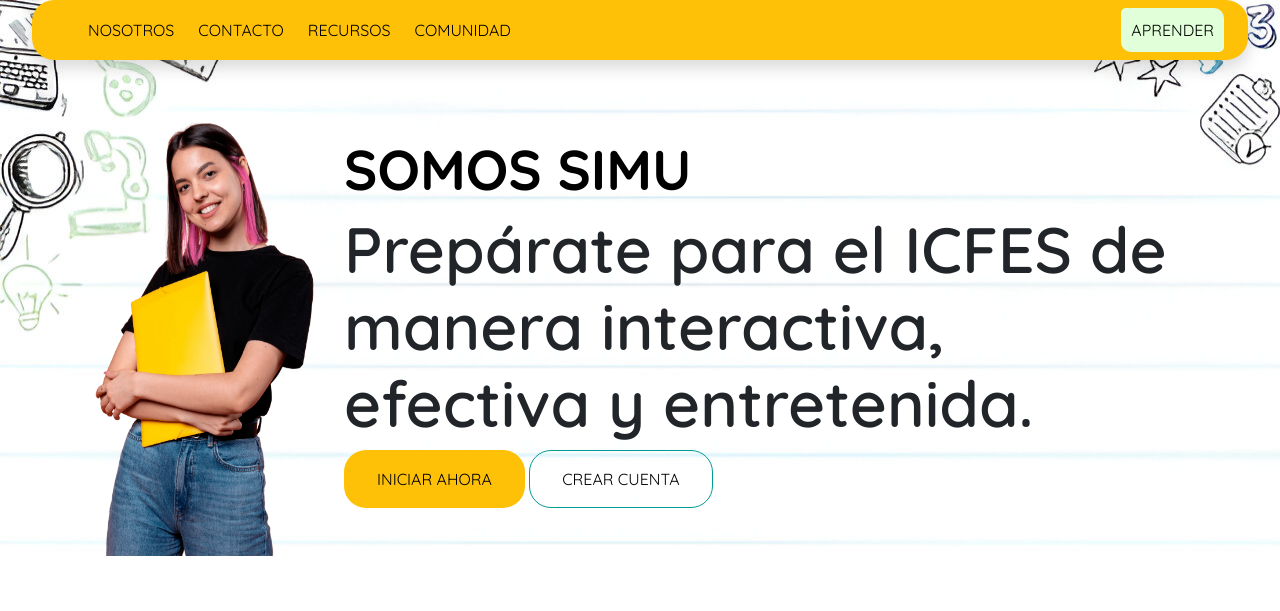
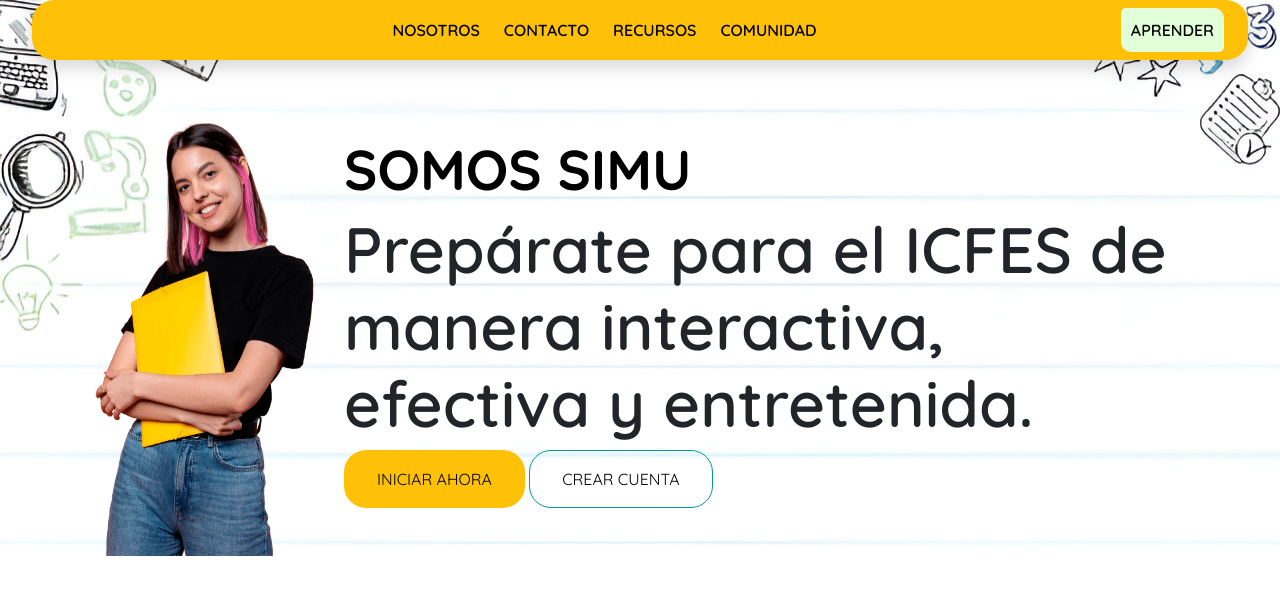
Before and after one commit to jose-advh/somos-simu, a PHP site: page / in a window 1280 px wide. Shown: the top 611 px of the page. Run offline with PHP 8.4, Linux system fonts and the light colour scheme.

Commit message:
Navbar arreglado

```diff
--- a/css/styles.css
+++ b/css/styles.css
@@ -49,3 +49,11 @@
   .nav_ul-contenido {
     font-weight: 900;
   }
+
+  .nav_ul-index a {
+    font-weight: 600;
+  }
+
+  .header-index a {
+    font-weight: 600;
+  }
--- a/index.html
+++ b/index.html
@@ -11,7 +11,7 @@
   <section class="section_principal-index">
     <header class="header-index w-100 m-auto rounded">
       <nav class="header_nav-index d-flex bg-warning w-95 shadow m-auto rounded py-2 px-4">
-        <ul class="nav_ul-index d-flex gap-4 py-2 m-auto w-100">
+        <ul class="nav_ul-index d-flex gap-4 py-2 m-auto w-100 justify-content-center">
           <li><a href="#">NOSOTROS</a></li>
           <li><a href="#">CONTACTO</a></li>
           <li><a href="#">RECURSOS</a></li>
```
